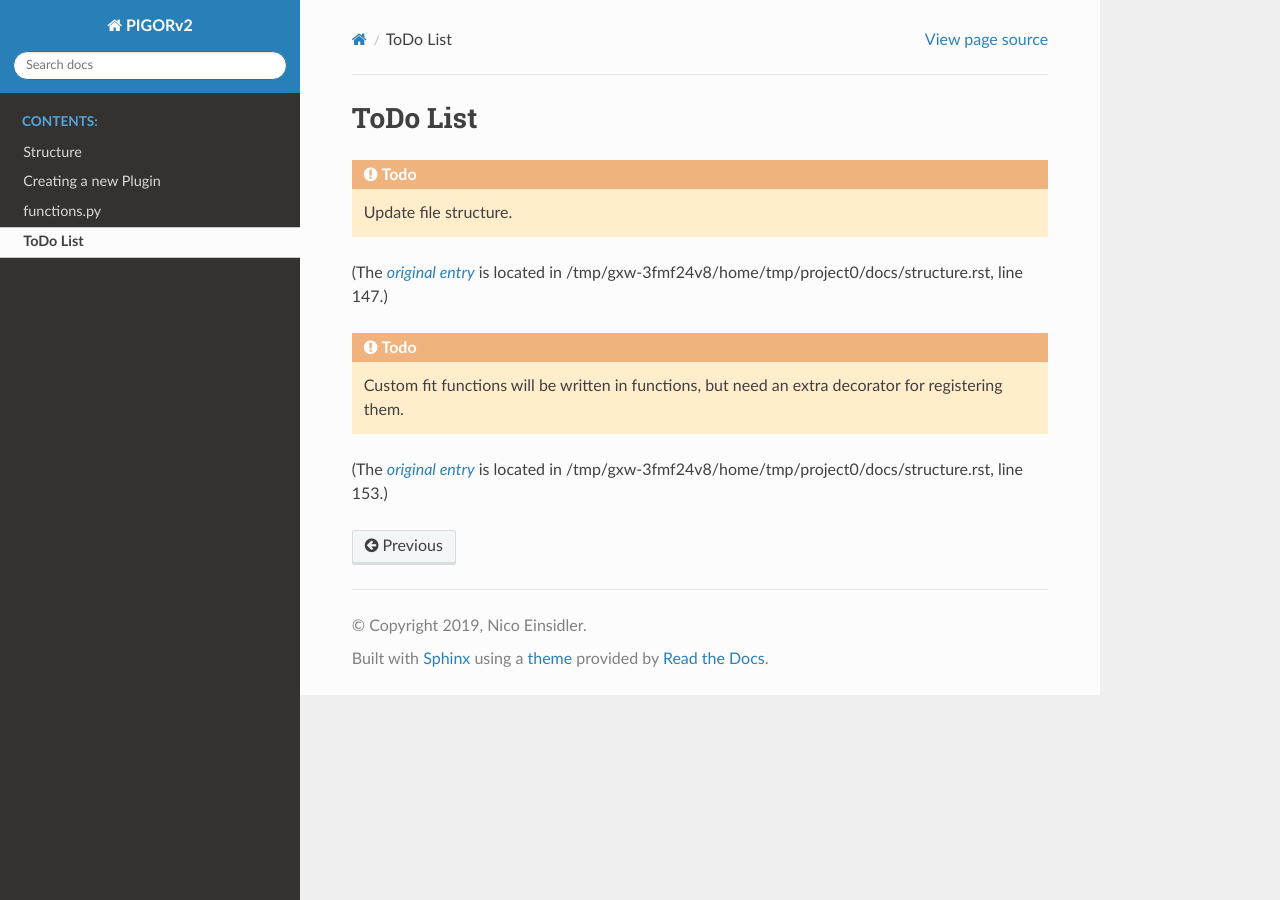
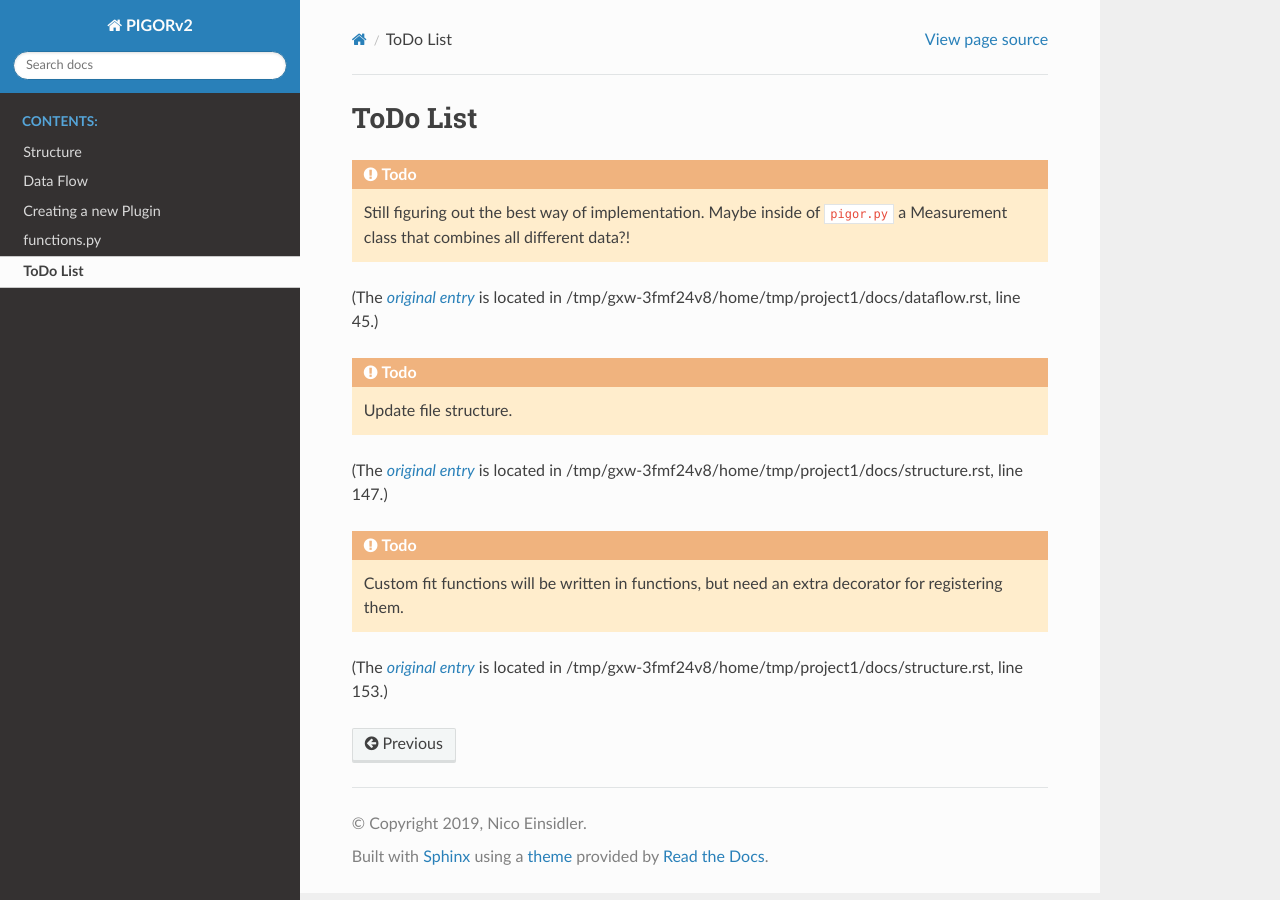
Before and after one commit to nicoeinsidler/pigor2, a Sphinx documentation site: the page built from docs/todo.rst, in a window 1280 px wide. Built offline with Sphinx 7.4.7 and the Read the Docs theme 2.0.0, drawn with Linux system fonts in a browser that asks for light colours.

Commit message:
added data flow into doc

```diff
--- /dev/null
+++ b/docs/dataflow.rst
@@ -0,0 +1,45 @@
+Data Flow
+=========
+
+This document describes the basic data flow from function to function and file to file within PIGORv2.
+
+.. mermaid::
+
+    graph LR
+        adapter
+        functions
+        fit
+        plot
+        render
+        pigor((pigor))
+
+        adapter -->|data| pigor
+        pigor -->|data| plot
+        pigor -->|data| functions
+        pigor -->|data| fit
+        pigor -->|data, fit, paths| render
+        functions --> |result| render
+        fit -->|"fit (parameters, fit function)"| pigor
+        plot -->|"path(s) to image"| pigor
+        render -->|path to file| pigor
+
+
+Plugin management (selecting the plugin) is done only by ``pigor.py``. The selected plugin is indicated by a string, which is the name of the plugin.
+
+Essential Functions
+-------------------
+
+In ``functions.py`` from a plugin:
+
+.. code::
+
+    def read(file_path: pathlib.Path) --> pandas.DataFrame:
+        # your code here
+        pass
+
+.. code::
+
+    def render(template: pathlib.Path, plot_function: FunctionType, extra_info_functions: [FunctionType]):
+        pass
+
+.. todo:: Still figuring out the best way of implementation. Maybe inside of ``pigor.py`` a Measurement class that combines all different data?!
--- a/docs/index.rst
+++ b/docs/index.rst
@@ -16,6 +16,7 @@
     :caption: Contents:
 
     structure
+    dataflow
     new-plugin
     functions-py
     todo
```
